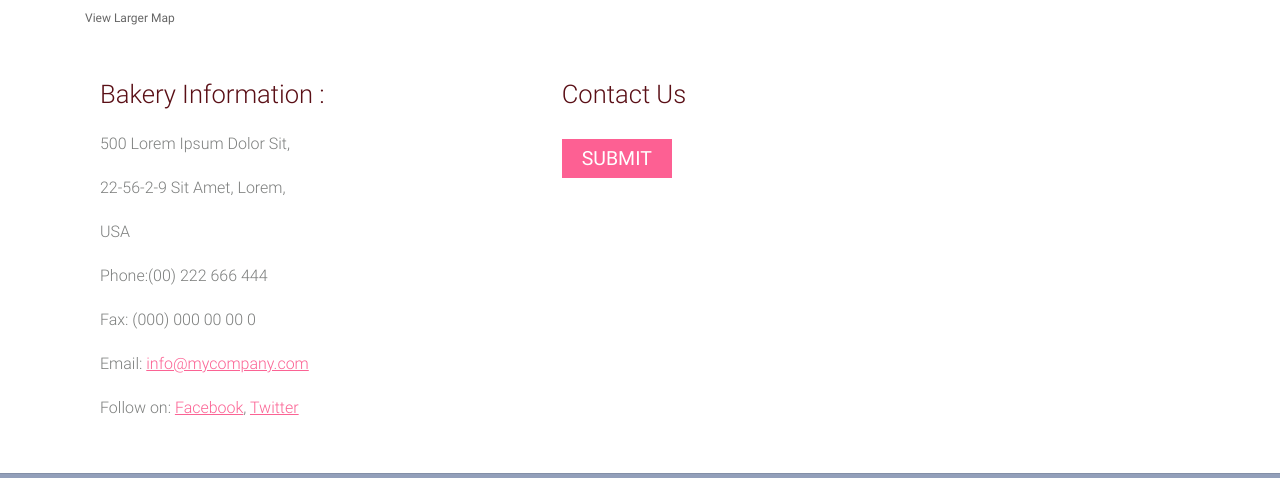
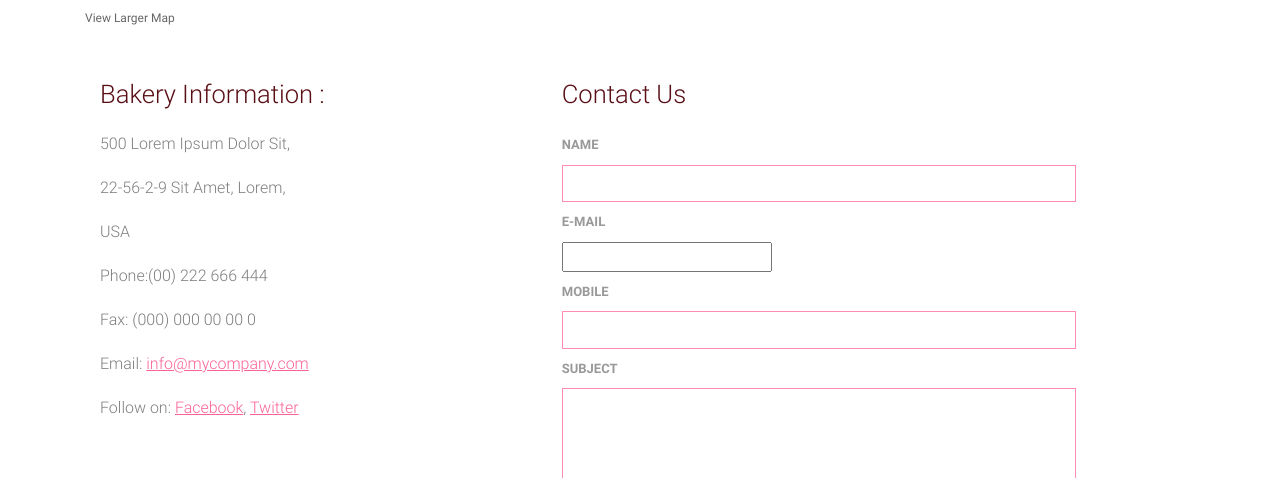
Before and after one commit to conradylx/Confectionery-shop, a Django app: page /contact/ in a window 1280 px wide. Shown: the part 430-908 px from the top of the page. Run offline with Django 3.2, Linux system fonts and the light colour scheme; some libraries are stand-ins or nearby versions; grey boxes are pictures that could not be loaded.

Commit message:
Contact. Added functionality of sending mails.

```diff
--- a/Project/core/forms.py
+++ b/Project/core/forms.py
@@ -6,6 +6,7 @@ PAYMENT_CHOICES = (
     ('S', 'Stripe'),
     ('P', 'Paypal')
 )
+
 
 class CheckOutForm(forms.Form):
     street_address = forms.CharField(widget=forms.TextInput(attrs={
@@ -27,7 +28,7 @@ class CheckOutForm(forms.Form):
 
 
 class ContactForm(forms.Form):
-    name = forms.CharField(max_length=100)
-    email = forms.EmailField()
-    phone = forms.CharField(max_length=12)
-    message = forms.CharField(widget=forms.Textarea)
+    name = forms.CharField(max_length=100, error_messages=None)
+    email = forms.EmailField(error_messages=None)
+    phone = forms.CharField(max_length=12, error_messages=None)
+    message = forms.CharField(widget=forms.Textarea, error_messages=None)
--- a/Project/core/urls.py
+++ b/Project/core/urls.py
@@ -11,7 +11,7 @@ app_name = 'core'
 urlpatterns = [
     path('', HomeView.as_view(), name='home'),
     path('about/', AboutView.as_view(), name='about'),
-    path('contact/', views.contact, name='contact'),
+    path('contact/', views.contact_us, name='contact'),
     path('product/<slug>/', ItemDetailView.as_view(), name='product'),
     path('checkout/', CheckoutView.as_view(), name='checkout'),
     path('order-summary/', OrderSummaryView.as_view(), name='order-summary'),
--- a/Project/core/views.py
+++ b/Project/core/views.py
@@ -1,3 +1,4 @@
+from django.core.mail import send_mail
 from django.http import HttpResponse
 from django.shortcuts import render, get_object_or_404, redirect
 from django.utils import timezone
@@ -79,10 +80,6 @@ class HomeView(ListView):
 class AboutView(ListView):
     model = Item
     template_name = "about.html"
-
-
-def contact(request):
-    return render(request, 'contact.html')
 
 
 class OrderSummaryView(LoginRequiredMixin, View):
@@ -230,10 +227,15 @@ class CategoryView(ListView):
         context_items["category_menu"] = category_menu
         return context_items
 
+
 def contact_us(request):
     if request.method == 'POST':
         form = ContactForm(request.POST)
         if form.is_valid():
+            sender_name = form.cleaned_data['name']
+            sender_email = form.cleaned_data['email']
+            message = "{0} has sent you a new message:\n\n{1}".format(sender_name, form.cleaned_data['message'])
+            send_mail('New Enquiry', message, sender_email, ['frankysanky@gmail.com'])
             return HttpResponse('Thank you for contacting us!')
     else:
         form = ContactForm()
--- a/Project/templates/contact.html
+++ b/Project/templates/contact.html
@@ -39,11 +39,27 @@
                                 <h3>Contact Us</h3>
                                 <form method="POST">
                                     {% csrf_token %}
-                                    {{ form.as_p }}
+                                    <div>
+                                        <span><label>NAME</label></span>
+                                        {{  form.name }}
+                                    </div>
+                                    <div>
+                                        <span><label>E-MAIL</label></span>
+                                        {{  form.email }}
+                                    </div>
+                                    <div>
+                                        <span><label>MOBILE</label></span>
+                                        {{  form.phone }}
+                                    </div>
+                                    <div>
+                                        <span><label>SUBJECT</label></span>
+                                        {{  form.message }}
+                                    </div>
                                     <div>
                                         <span><input type="submit" value="Submit"></span>
                                     </div>
                                 </form>
+
                             </div>
                         </div>
                     </div>
```
Also changed, not shown: Project/BakeryStore/settings.py (+9 -0 lines).
